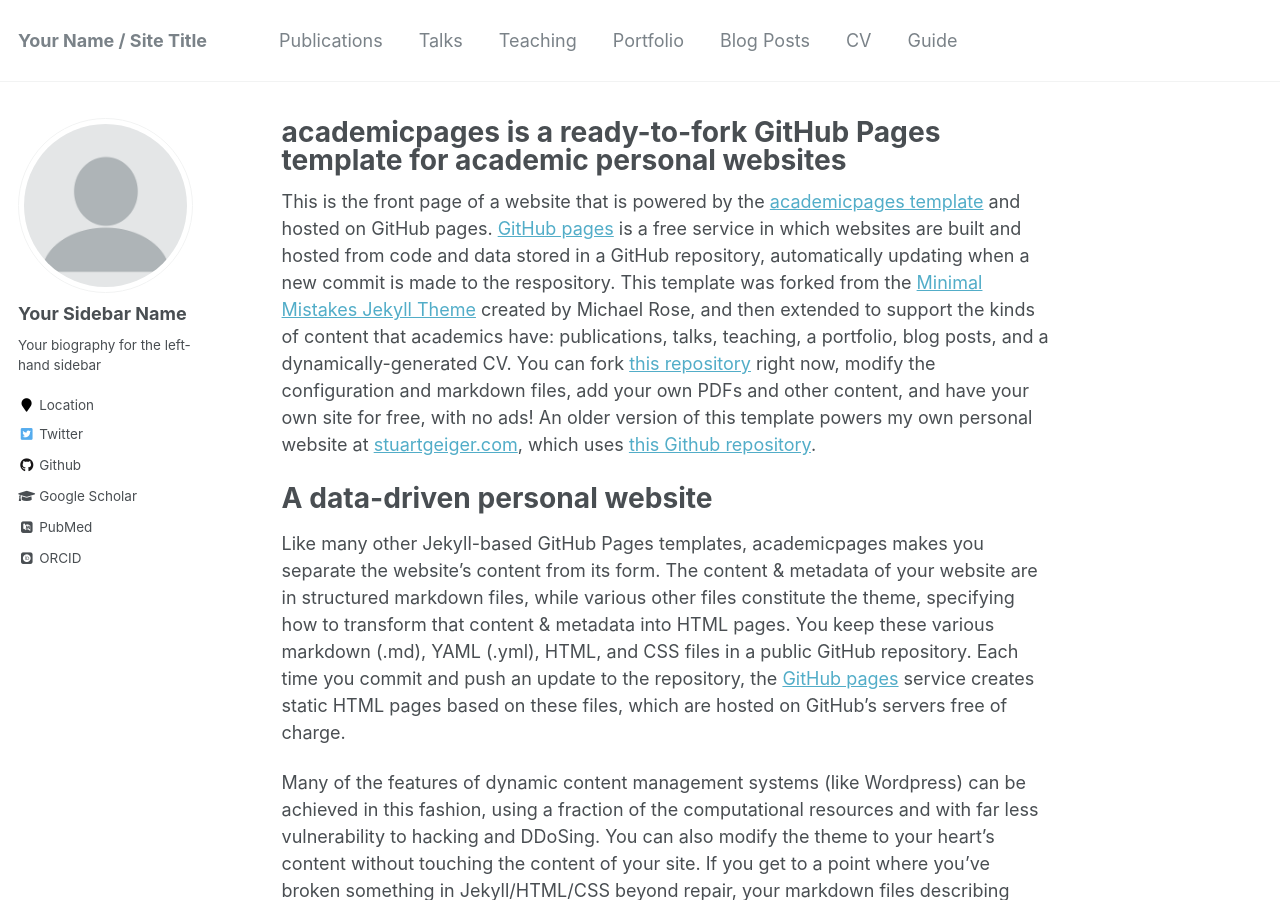
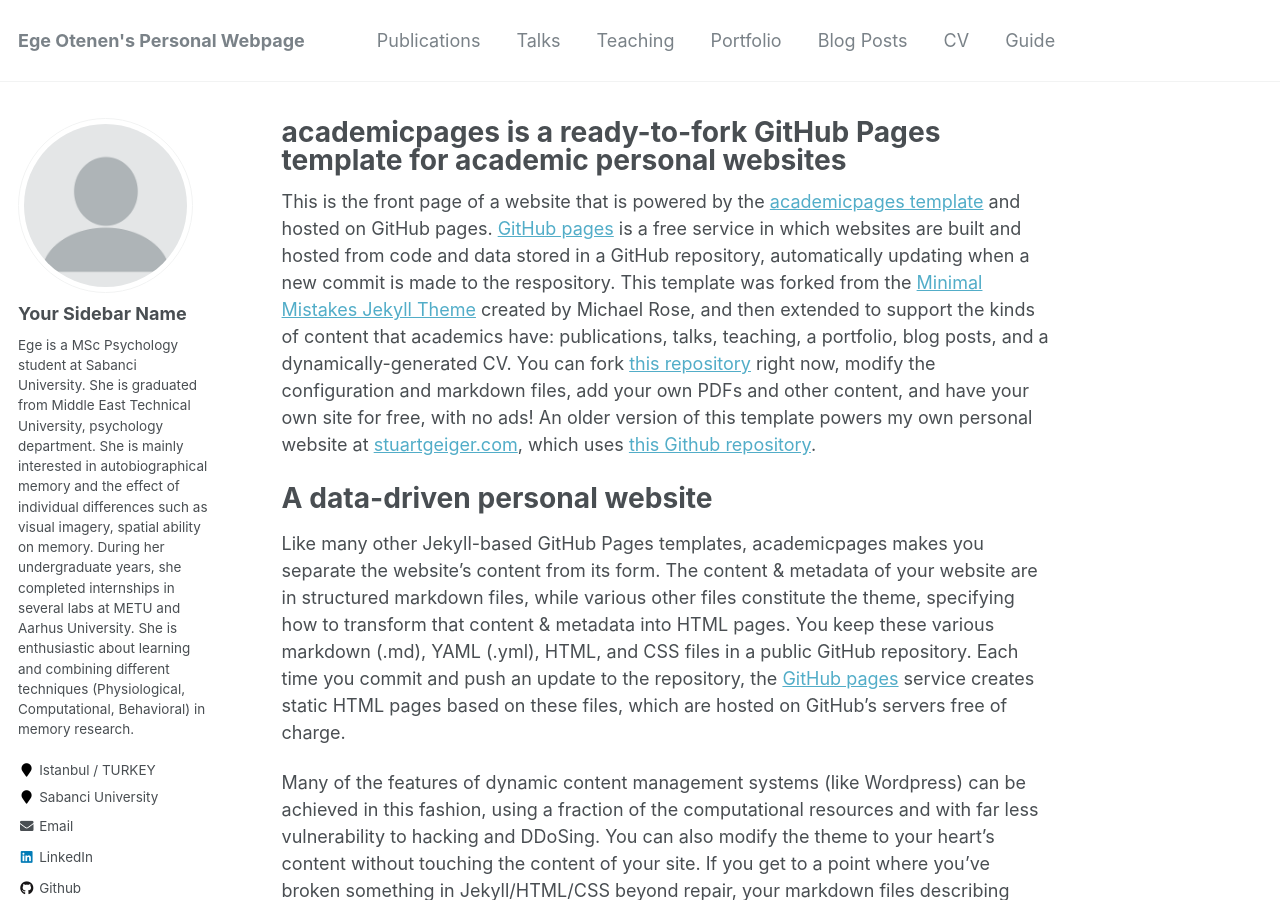
Before and after one commit to egeotenen/egeotenen.github.io, a Jekyll site: the page built from _pages/about.md, in a window 1280 px wide and 900 px high. Built offline with Jekyll 4.4.1, drawn with Linux system fonts in a browser that asks for light colours; some web fonts are replaced; some of the changed text lies outside the part shown.

Commit message:
Description change
Descriptions in config is maded in Visual Studio.

```diff
--- a/_config.yml
+++ b/_config.yml
@@ -7,10 +7,10 @@
 
 # Site Settings
 locale                   : "en-US"
-title                    : "Your Name / Site Title"
+title                    : "Ege Otenen's Personal Webpage"
 title_separator          : "-"
-name                     : &name "Your Name"
-description              : &description "personal description"
+name                     : &name "Ege Otenen"
+description              : &description "MSc Cognitive Psychology"
 url                      : https://academicpages.github.io # the base hostname & protocol for your site e.g. "https://mmistakes.github.io"
 baseurl                  : "" # the subpath of your site, e.g. "/blog"
 repository               : "academicpages/academicpages.github.io"
@@ -82,12 +82,12 @@ analytics:
 author:
   name             : "Your Sidebar Name"
   avatar           : "profile.png"
-  bio              : "Your biography for the left-hand sidebar"
-  location         : "Location"
-  employer         :
+  bio              : "Ege is a MSc Psychology student at Sabanci University. She is graduated from Middle East Technical University, psychology department. She is mainly interested in autobiographical memory and the effect of individual differences such as visual imagery, spatial ability on memory. During her undergraduate years, she completed internships in several labs at METU and Aarhus University. She is enthusiastic about learning and combining different techniques (Physiological, Computational, Behavioral) in memory research."
+  location         : "Istanbul / TURKEY "
+  employer         : "Sabanci University"
   pubmed           : "https://www.ncbi.nlm.nih.gov/pubmed/?term=john+snow"
   googlescholar    : "http://yourfullgooglescholarurl.com"
-  email            :
+  email            : "otenenege@gmail.com"
   researchgate     :  # example: "https://www.researchgate.net/profile/yourprofile"
   uri              :
   bitbucket        :
@@ -96,20 +96,20 @@ author:
   flickr           :
   facebook         :
   foursquare       :
-  github           : "academicpages"
+  github           : "egeotenen"
   google_plus      :
   keybase          :
   instagram        :
   impactstory      : #"https://profiles.impactstory.org/u/xxxx-xxxx-xxxx-xxxx"
   lastfm           :
-  linkedin         :
+  linkedin         : "https://www.linkedin.com/in/ege-otenen-1a89b1149/?originalSubdomain=tr"
   orcid            : "http://orcid.org/yourorcidurl"
   pinterest        :
   soundcloud       :
   stackoverflow    : # http://stackoverflow.com/users/123456/username
   steam            :
   tumblr           :
-  twitter          : "replacethistwitterhandle"
+  twitter          :
   vine             :
   weibo            :
   xing             :
```
